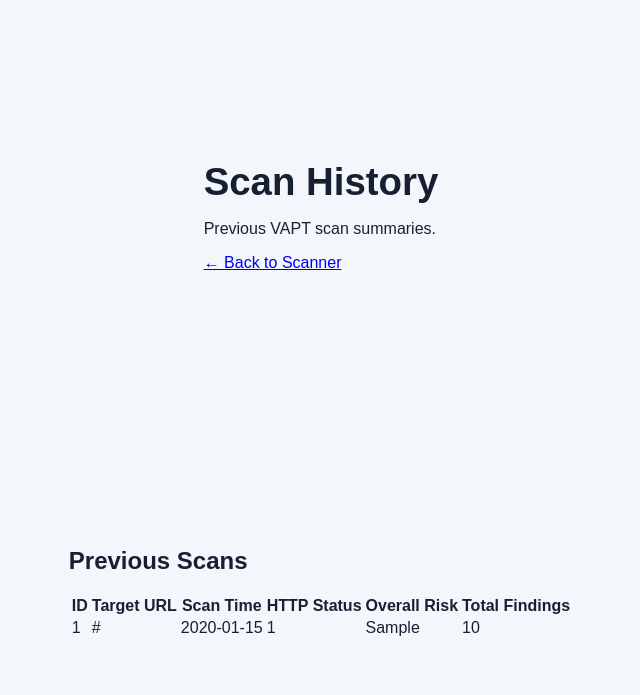
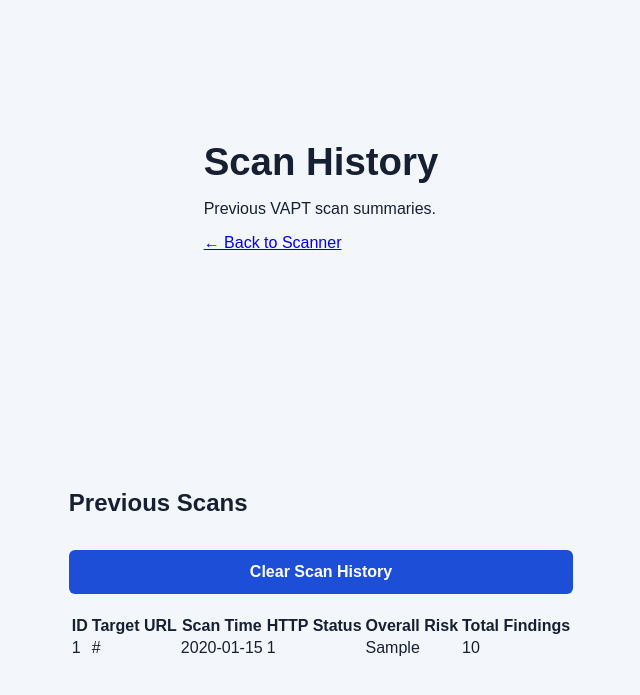
Before and after one commit to atharv-mulye/reconforge, a Flask app: page /history in a window 1280 px wide. Shown: the top 695 px of the page, without its empty margins (319-959 px from the left). Run offline with Flask 3, Linux system fonts and the light colour scheme; tables that the repository leaves empty hold one stand-in row (values such as "Sample post").

Commit message:
Add ReconForge branding and clear scan history

```diff
--- a/app.py
+++ b/app.py
@@ -6,10 +6,19 @@ import uuid
 from datetime import datetime, timezone
 from urllib.parse import urlparse
 
-from flask import Flask, jsonify, render_template, request, send_from_directory
+from flask import (
+    Flask,
+    jsonify,
+    redirect,
+    render_template,
+    request,
+    send_from_directory,
+    url_for,
+)
 
 from scanner.cookie_security import analyze_cookie_security
 from scanner.database import (
+    clear_scan_history,
     get_scan_history,
     init_database,
     save_scan_summary,
@@ -28,6 +37,7 @@ from scanner.vulnerability_checks import analyze_vulnerabilities
 
 app = Flask(__name__)
 init_database()
+
 
 HOSTNAME_PATTERN = re.compile(
     r"(?=.{1,253}$)(?:[A-Za-z0-9]"
@@ -305,6 +315,13 @@ def history():
     return render_template("history.html", scans=scans)
 
 
+@app.route("/history/clear", methods=["POST"])
+def clear_history():
+    """Clear all stored scan-history records."""
+    clear_scan_history()
+    return redirect(url_for("history"))
+
+
 @app.route("/reports/<path:filename>")
 def view_report(filename):
     """Serve a generated HTML VAPT report."""
--- a/scanner/database.py
+++ b/scanner/database.py
@@ -155,3 +155,14 @@ def get_scan_by_id(scan_id):
         return dict(row) if row else None
     finally:
         connection.close()
+
+
+def clear_scan_history():
+    """Delete all scan-history records from the database."""
+    connection = get_connection()
+
+    try:
+        connection.execute("DELETE FROM scans")
+        connection.commit()
+    finally:
+        connection.close()
--- a/templates/history.html
+++ b/templates/history.html
@@ -4,7 +4,7 @@
     <meta charset="UTF-8">
     <meta name="viewport" content="width=device-width, initial-scale=1.0">
 
-    <title>Scan History - VAPT Scanner</title>
+    <title>Scan History - ReconForge</title>
 
     <link
         rel="stylesheet"
@@ -29,6 +29,18 @@
 
         <section>
             <h2>Previous Scans</h2>
+
+            <div style="margin-bottom: 20px;">
+                <form
+                    action="{{ url_for('clear_history') }}"
+                    method="POST"
+                    onsubmit="return confirmClearHistory();"
+                >
+                    <button type="submit">
+                        Clear Scan History
+                    </button>
+                </form>
+            </div>
 
             <div class="table-container">
                 <table>
@@ -90,5 +102,14 @@
 
     </main>
 
+    <script>
+        function confirmClearHistory() {
+            return confirm(
+                "Are you sure you want to clear all scan history?\n\n" +
+                "This will permanently delete all stored scan-history records."
+            );
+        }
+    </script>
+
 </body>
 </html>
```
Also changed, not shown: templates/index.html (+5 -13 lines).
